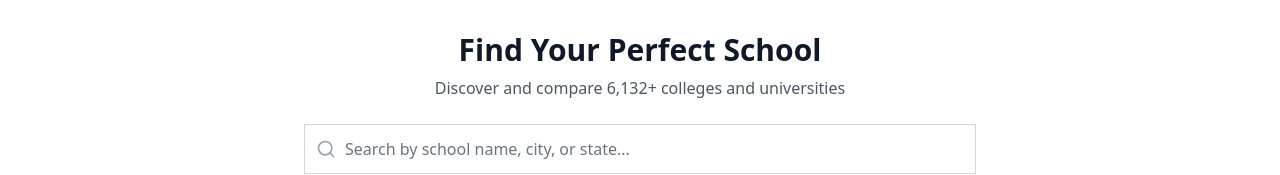
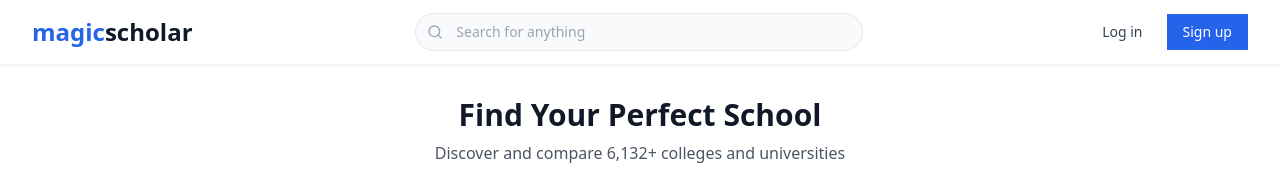
Before and after one commit to djahern-max/magicscholar_frontend, a Next.js app: page / in a window 1280 px wide. Shown: the top 175 px of the page. Built offline with nearby package versions, Linux system fonts and the light colour scheme; no server answers.

Commit message:
update laayout again

```diff
--- a/src/app/layout.tsx
+++ b/src/app/layout.tsx
@@ -1,5 +1,6 @@
 import type { Metadata, Viewport } from 'next'
 import './globals.css'
+import ClientLayout from './client-layout'
 
 export const metadata: Metadata = {
   title: 'MagicScholar',
@@ -34,7 +35,9 @@ export default function RootLayout({
   return (
     <html lang="en">
       <body className="min-h-screen bg-gray-50">
-        {children}
+        <ClientLayout>
+          {children}
+        </ClientLayout>
       </body>
     </html>
   )
```
